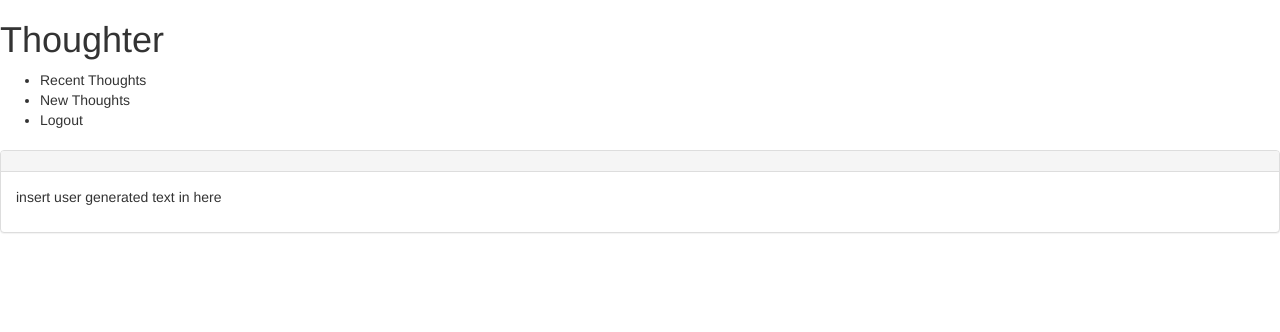
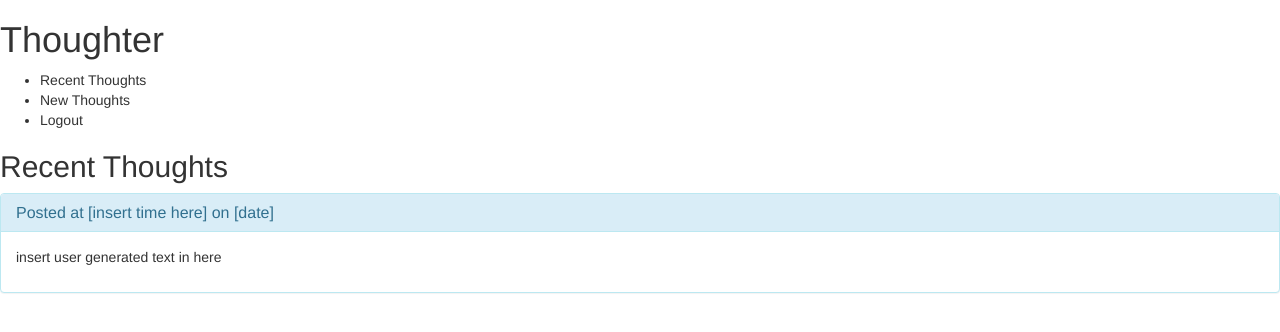
Before and after one commit to Team-JSSS/Thoughter, a plain HTML site: page src/recent-thoughts.html in a window 1280 px wide. Drawn offline with nearby package versions, Linux system fonts and the light colour scheme; files whose address does not match are found by name.

```diff
--- a/src/recent-thoughts.html
+++ b/src/recent-thoughts.html
@@ -21,11 +21,13 @@
     </header>
 
     <main>
-      <h2></h2>
-      <section class="panel panel-default">
+      <!-- add margins on main to get away from edges -->
+      <h2>Recent Thoughts</h2>
+      <section class="panel panel-info">
 
       <aside class="panel-heading">
-        <h3 class="panel-title"></h3>
+        <!-- set margin on asides to 0 -->
+        <h3 class="panel-title">Posted at [insert time here] on [date]</h3>
       </aside>
       <aside class="panel-body">
         <p>insert user generated text in here</p>
```
